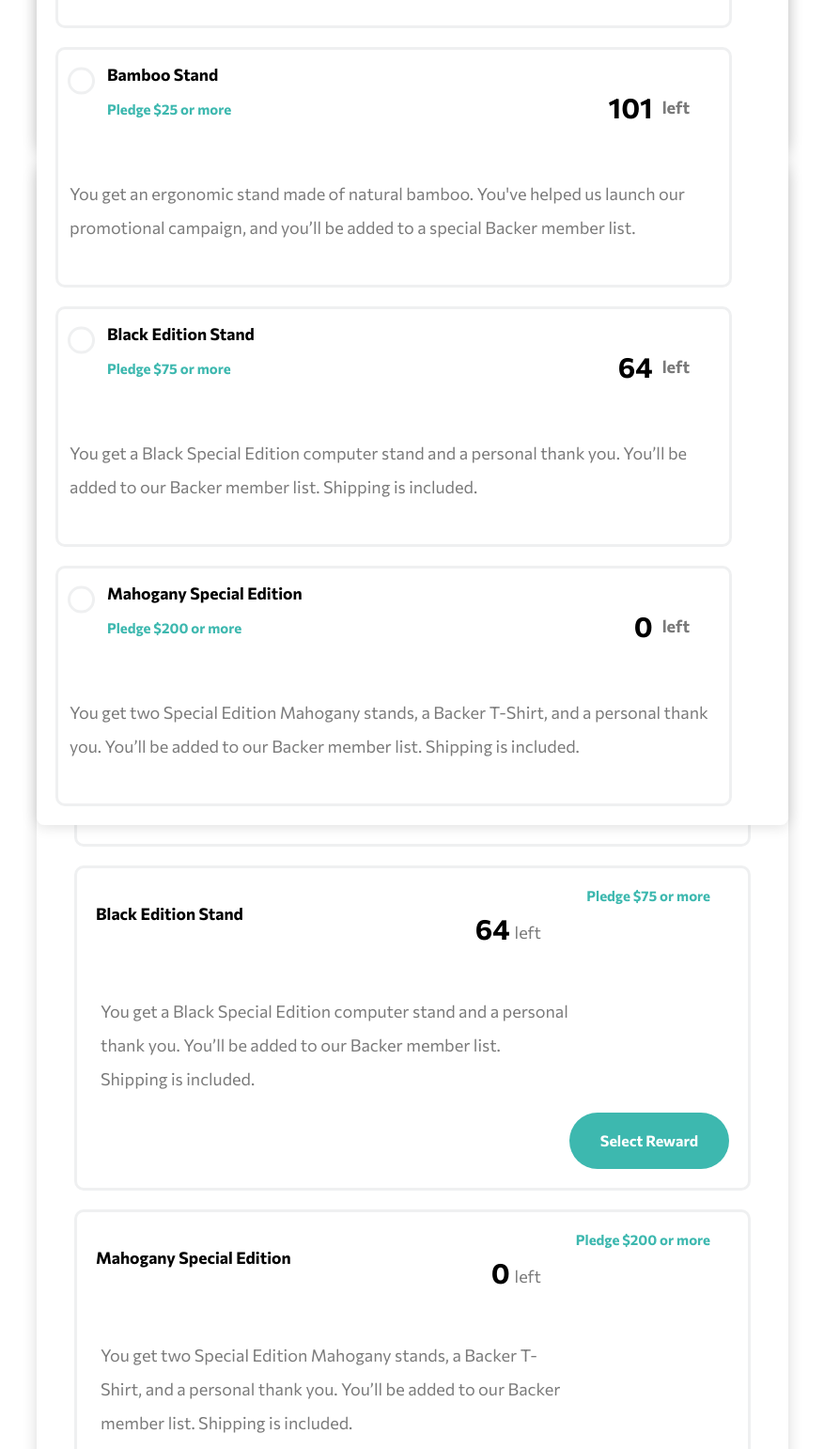
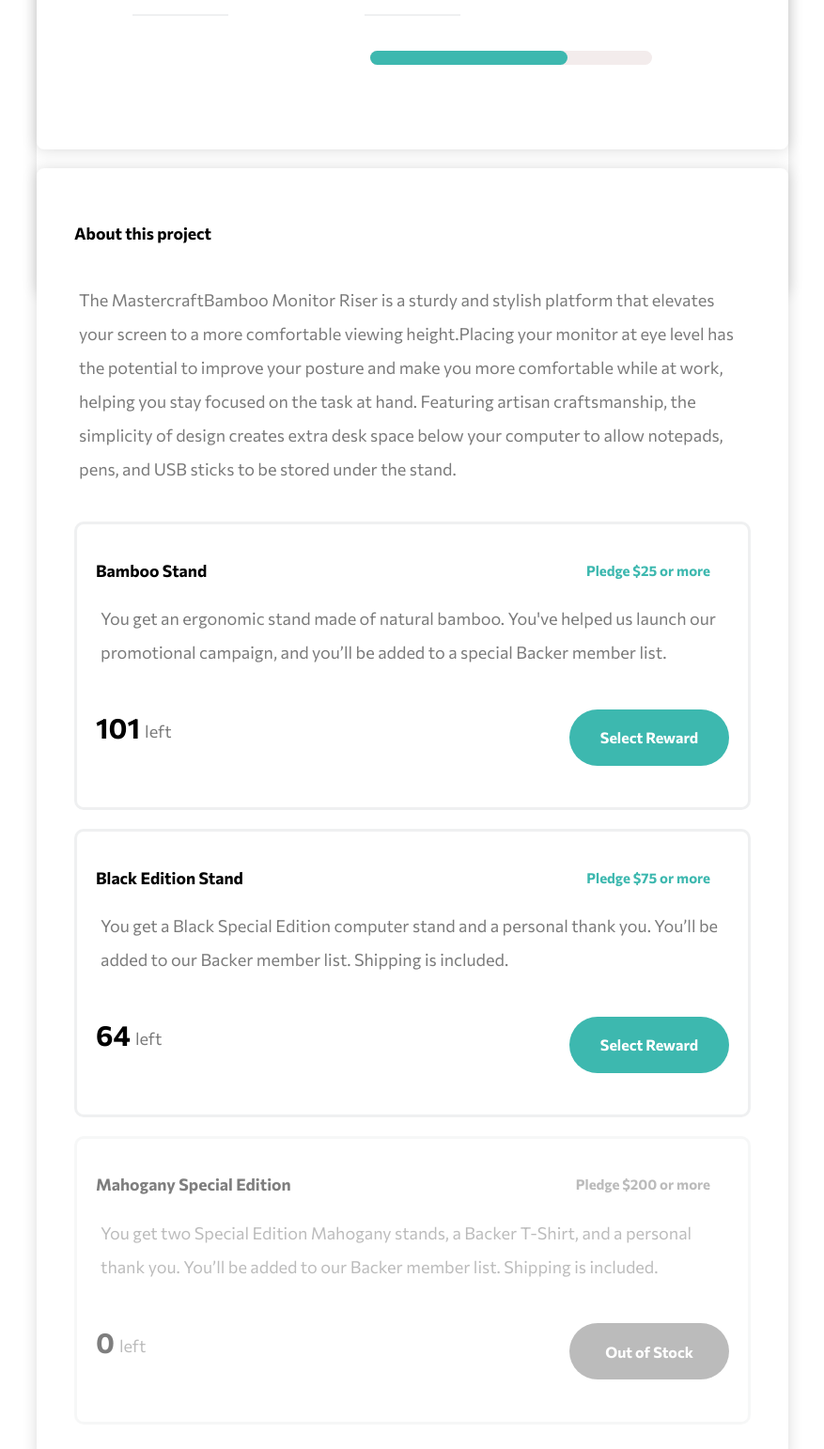
Before and after one commit to qtnairelts/crowdfunding, a plain HTML site: page index.html in a window 1280 px wide. Shown: the part 721-2263 px from the top of the page at 94% size, without its empty margins (201-1078 px from the left). Drawn offline with Linux system fonts and the light colour scheme.

Commit message:
two continue botton dead-.-""

```diff
--- a/index.html
+++ b/index.html
@@ -68,8 +68,8 @@
         </div>
         <div class="middle">
           <div class="box1">
-            <span class="value">
-              <h1>$89,914</h1>
+            <span  class="value">
+              <h1>$<span id="value">89914</span></h1>
             </span>
             <span class="text">
               <p>of $100,000 backed</p>
@@ -96,9 +96,7 @@
             </span>
           </div>
           <div class="box4">
-            <div class="progress">
-              <div class="progress-bar" role="progressbar" style="width: 70%;"></div>
-            </div>
+            <progress  id="progressbar" value="70" max="100"></progress>
           </div>
         </div>
         <div class="about">
@@ -110,51 +108,51 @@
             focused on the task at hand. Featuring artisan craftsmanship, the simplicity of design creates extra desk
             space below your computer to allow notepads, pens, and USB sticks to be stored under the stand.
           </p>
-          <div id="Tier1" class="standcard">
+          <div name="card" id="card2" class="standcard">
             <h3>Bamboo Stand</h3>
-            <span class="pledge">Pledge $25 or more</span>
+            <span name="pledge" class="pledge">Pledge $25 or more</span>
             <p>
               You get an ergonomic stand made of natural bamboo. You've helped us launch our promotional campaign, and
               you’ll be added to a special
               Backer member list.
             </p>
             <span class="left">
-              <h1><span class="stock">101</span>
+              <h1><span name="amount" class="stock">101</span>
                 <p>left</p>
               </h1>
             </span>
-            <a href="#" class="selectbutton"> Select Reward </a>
+            <a href="#" name="SelectButton" class="selectbutton"> Select Reward </a>
           </div>
-          <div id="Tier2" class="standcard">
+          <div name="card" id="card3" class="standcard">
             <h3>Black Edition Stand</h3>
-            <span class="pledge">Pledge $75 or more </span>
+            <span name="pledge" class="pledge">Pledge $75 or more </span>
             <p>
               You get a Black Special Edition computer stand and a personal thank you. You’ll be added to our Backer
               member list. Shipping is
               included.
             </p>
             <span class="left">
-              <h1><span class="stock">64</span>
+              <h1><span name="amount" class="stock">64</span>
                 <p>left</p>
               </h1>
 
             </span>
-            <a href="#" class="selectbutton">Select Reward</a>
+            <a href="#" name="SelectButton" class="selectbutton">Select Reward</a>
           </div>
-          <div id="Tier3" class="standcard">
+          <div name="card" id="card4" class="standcard">
             <h3>Mahogany Special Edition</h3>
-            <span id="mahPledge" class="pledge"> Pledge $200 or more </span>
+            <span name="pledge" class="pledge"> Pledge $200 or more </span>
             <p>
               You get two Special Edition Mahogany stands, a Backer T-Shirt, and a personal thank you. You’ll be added
               to
               our Backer member list. Shipping is included.
             </p>
             <span class="left">
-              <h1><span class="stock">0</span>
+              <h1><span name="amount"class="stock">0</span>
                 <p>left</p>
               </h1>
             </span>
-            <a href="#" id="mahSelectButton" class="selectbutton"> Out of Stock</a>
+            <a href="#" name="SelectButton" class="selectbutton"> Out of Stock</a>
           </div>
         </div>
 
@@ -177,6 +175,11 @@
             <p>Choose to support us without a reward if you simply believe in our project. As a backer, you will be
               signed
               up to receive product updates via email.</p>
+              <span class="left">
+                <h1><span class="stock"></span>
+                  <p></p>
+                </h1>
+              </span>
             <div id="enter1" name="enter" class="enter">
               <hr>
               <p>Enter your pledge</p>
@@ -193,7 +196,7 @@
             <label for="radiolab1" class="radio"><span class="radio__input"><input type="radio" id="radiolab1"
                   name="radAnswer" value="1"><span class="radio__control"></span></span><span class="radio__label">
                 <h3>Bamboo Stand</h3>
-                <span class="pledge">Pledge $25 or more </span>
+                <span class="pledges">Pledge $25 or more </span>
               </span></span></label>
 
             <p>
@@ -214,7 +217,7 @@
                 <span class="price">
                   <h4>$25</h4>
                 </span>
-                <span id="continues"class="continue">Continue</span>
+                <span id="continues" class="continue">Continue</span>
               </div>
             </div>
           </div>
@@ -222,7 +225,7 @@
             <label for="radiolab2" class="radio"><span class="radio__input"><input type="radio" id="radiolab2"
                   name="radAnswer" value="2"><span class="radio__control"></span></span><span class="radio__label">
                 <h3>Black Edition Stand</h3>
-                <span class="pledge">Pledge $75 or more </span>
+                <span class="pledges">Pledge $75 or more </span>
               </span></span></label>
             <p>
               You get a Black Special Edition computer stand and a personal thank you. You’ll be added to our Backer
@@ -242,7 +245,7 @@
                 <span class="price">
                   <h4>$75</h4>
                 </span>
-                <span id="continues"class="continue">Continue</span>
+                <span id="continues" class="continue">Continue</span>
               </div>
             </div>
           </div>
@@ -250,7 +253,7 @@
             <label for="radiolab3" class="radio"><span class="radio__input"><input type="radio" id="radiolab3"
                   name="radAnswer" value="3"><span class="radio__control"></span></span><span class="radio__label">
                 <h3>Mahogany Special Edition</h3>
-                <span id="mahPledge" class="pledge"> Pledge $200 or more </span>
+                <span class="pledges"> Pledge $200 or more </span>
               </span></span></label>
             <p>
               You get two Special Edition Mahogany stands, a Backer T-Shirt, and a personal thank you. You’ll be added
@@ -270,7 +273,7 @@
                 <span class="price">
                   <h4>$200</h4>
                 </span>
-                <span id="continues"class="continue">Continue</span>
+                <span id="continues" class="continue">Continue</span>
               </div>
             </div>
           </div>
--- a/scripts.js
+++ b/scripts.js
@@ -1,10 +1,10 @@
-let stock = document.querySelector(".stock");
-let mah = document.getElementById('mah')
-let mahselect = document.getElementById('mahSelectButton')
-let mahPledge = document.getElementById('mahPledge')
+
+
 let myCheckbox = document.getElementById("toggle");
 let dim = document.getElementById("dim");
 // let style = getComputedStyle(bam)
+let card = document.getElementsByName('card')
+let enter = document.getElementsByName("enter")
 
 
 
@@ -16,19 +16,28 @@ const Model = [
         radio: "radiolab0",
         card: "card1",
         enter: "enter1",
+        stocks: "",
+
     },
     {
+        tier: "Tier1",
         radio: "radiolab1",
         card: "card2",
         enter: "enter2",
+        stocks: "101",
     }, {
+        tier: "Tier2",
         radio: "radiolab2",
         card: "card3",
         enter: "enter3",
+        stocks: "64",
+
     }, {
+        tier: "Tier3",
         radio: "radiolab3",
         card: "card4",
         enter: "enter4",
+        stocks: "0",
     },
 ];
 
@@ -57,17 +66,17 @@ for (var i = 0, length = radios.length; i < length; i++) {
         // console.log("getcard", getcard)
         // console.log("getenter:", getenter)
         //////////////////change-border-color&prop-out-enter///////////////////
-        let card = document.getElementsByName('card')
-        let enter = document.getElementsByName("enter")
-        for (var i = 0; i <= card.length; i++) {
+
+        for (var i = 0; i < card.length; i++) {
             for (var j = 0; j < enter.length; j++) {
 
-            // console.log("card::",card[i].id)
+                // console.log("card::",card.length)
+                // console.log("enter::",enter.length)
                 if (card[i].id !== getcard && enter[j].id !== getenter) {
-                console.log("enter::",enter[j].id)
+                    // console.log("enter::", enter[j].id)
                     card[i].style.borderColor = "hsl(210, 6%, 94%)"
                     enter[j].style.display = "none";
-            } else if (card[i].id == getcard && enter[j].id == getenter ) {
+                } else if (card[i].id == getcard && enter[j].id == getenter) {
 
                     // console.log("aimcard::",card[i].id)
                     // console.log("enteraim::",enter[j].id)
@@ -75,30 +84,57 @@ for (var i = 0, length = radios.length; i < length; i++) {
                     enter[j].style.display = "grid";
                 }
             }
+
+
         }
         ////////////////////////////////////////////////////////
+
+
 
     }
 }
 
-// if (mahstock.innerHTML==0){
-//     mah.style.opacity = 0.5;
-//     mahselect.style.backgroundColor = "rgb(122, 122, 122)";
-//     mahPledge.style.color = "rgb(122, 122, 122)"
-// }
+///////////////gray out the card if out of stock//////////////
+let stock = document.getElementsByName('amount')
+let selectButton = document.getElementsByName('SelectButton')
+let Pledge = document.getElementsByName('pledge')
+
+for (var j =0 ; j < stock.length; j++) {
+    // console.log(selectButton[j])
+    // stock[j].textContent = Model[j + 1].stocks;
+    if (stock[j].innerHTML == 0) {
+        card[j].style.opacity = 0.5;
+        card[j].style.pointerEvents = 'none'
+        card[j+4].style.opacity = 0.5;
+        card[j+4].style.pointerEvents = 'none'
+        selectButton[j].style.backgroundColor = "rgb(122, 122, 122)";
+        Pledge[j].style.color = "rgb(122, 122, 122)"
+    }
+}
+/////////////////////////////////////////////////////////
+//////////////continue & Gotit button////////////////
 let continues = document.getElementById("continues")
 let successsheet = document.getElementById("successs")
 let gotitbutton = document.getElementById("gotit")
-console.log(successsheet.style)
+let dollar = document.getElementById("value")
+let dollarvalue = parseFloat(dollar.innerHTML)
+let progressvalue = document.getElementById("progressbar").value
+
 continues.onclick = function () {
     backprojectsheet.style.zIndex = "-999"
-    successsheet.style.zIndex ="999";
+    successsheet.style.zIndex = "999";
     dimm();
 }
 gotitbutton.onclick = function () {
-    successsheet.style.zIndex ="-999";
+    dollarvalue += 1
+    dollar.innerHTML = dollarvalue
+    console.log(dollarvalue)
+    document.getElementById("progressbar").value = dollarvalue/100000*100
+    // console.log(document.getElementById("progressbar").value )
+    successsheet.style.zIndex = "-999";
     undim();
 }
+
 
 ///////////menu-open&close///////////////
 myCheckbox.oninput = function () {
@@ -129,7 +165,6 @@ backbutton.onclick = function () {
 }
 closebutton.onclick = function () {
     backprojectsheet.style.zIndex = "-999";
-    undim()
-    console.log(backprojectsheet.style.margintop)
+    undim();
 }
 /////////////////////////////////////////////////////
--- a/style.scss
+++ b/style.scss
@@ -300,15 +300,20 @@ h3{
     margin-bottom: 30px;
 
 }
-.progress {
-    max-width: 300px;
+
+  progress{
+
     border-radius: 15px;
     background-color:rgb(243, 236, 236);
   }
-.progress-bar {
-    height: 15px;
-    border-radius: 25px;
-    background:   hsl(176, 50%, 48%);
+  progress::-webkit-progress-bar {
+    width: 300px;
+    border-radius: 15px;
+    background-color:rgb(243, 236, 236);
+  }
+  progress::-webkit-progress-value {
+    background-color: hsl(176, 50%, 48%);
+    border-radius: 15px;
   }
 
   .backproject{
@@ -415,7 +420,7 @@ input:checked + .radio__control {
   }
 
   .enter{
-      display: grid;
+      display: none;
       flex-direction: column;
       align-items: center;
       grid-template-columns: repeat(2,1fr);
@@ -486,9 +491,9 @@ input:checked + .radio__control {
     grid-template-rows:1fr 1fr 2fr 1fr;
     background-color: white;
     position: relative;
-    z-index: -99;
+    z-index: -999;
     padding: 20px;
-    margin-top: -2700px;
+    margin-top: -1800px;
     border-radius: 0.5rem;
     max-width: 375px;
     box-shadow: 0 0.5px 1rem rgba(0, 0, 0, 0.15);
@@ -510,6 +515,7 @@ input:checked + .radio__control {
   .got{
     grid-area: 4/1/5/2;
     margin-top: 20px;
+
   }
 
 
@@ -640,7 +646,8 @@ input:checked + .radio__control {
 
     }
     .standcard{
-
+        max-width: 800px;
+        width: 720px;
         display:grid;
         grid-template-columns: repeat(2,1fr);
         grid-template-rows: repeat(3, 1fr, 1fr, 1fr);
@@ -651,13 +658,6 @@ input:checked + .radio__control {
         align-self: center;
         justify-self: flex-end;
         margin-right: 20px;
-
-    }
-    .standcard{
-        max-width: 800px;
-        width: 720px;
-
-
 
     }
     .standcard p{
@@ -679,31 +679,35 @@ input:checked + .radio__control {
         padding: 40px;
     }
     .backproject{
-        margin-top: -2100px;
-        z-index: 999;
+        margin-top: -2700px;
+        z-index: -999;
     }
-    .standcard{
+    .backproject.standcard{
         display: grid;
         grid-template-columns: repeat(2,1fr);
         grid-template-rows: repeat(2,0.5fr);
 
     }
-    .radio{
+    .backproject.radio{
         grid-area: 1/1/2/2;
     }
 
-
-    .left{
+    .backproject.left{
         grid-area: 1/2/2/3;
         justify-self: flex-end;
         margin-right: 30px;
 
     }
-    .standcard p{
+    .backproject.standcard p{
         grid-area: 2/1/3/3;
     }
-    .pledge{
+
+    .pledges{
+        color:var(--modcyan);
+        font-weight: bold;
        align-self:flex-start;
+
+
     }
     .enter{
          display: none;
@@ -717,8 +721,7 @@ input:checked + .radio__control {
     }
 
     .enter p{
-
-       grid-area: 2/1/3/2;
+        grid-area: 2/1/3/2;
         display: flex;
         justify-content: flex-start;
         margin-left: 40px;
@@ -731,5 +734,13 @@ input:checked + .radio__control {
         grid-gap: 5px;
 
     }
+    .success{
+        display: grid;
+        max-width: 800px;
+        width: 750px;
+        margin-top: -1400px;
+        justify-self: center;
+    }
+
 
 }
```
Also changed, not shown: style.css, 1 other file. Lines whose indentation alone changed are shown as unchanged.
